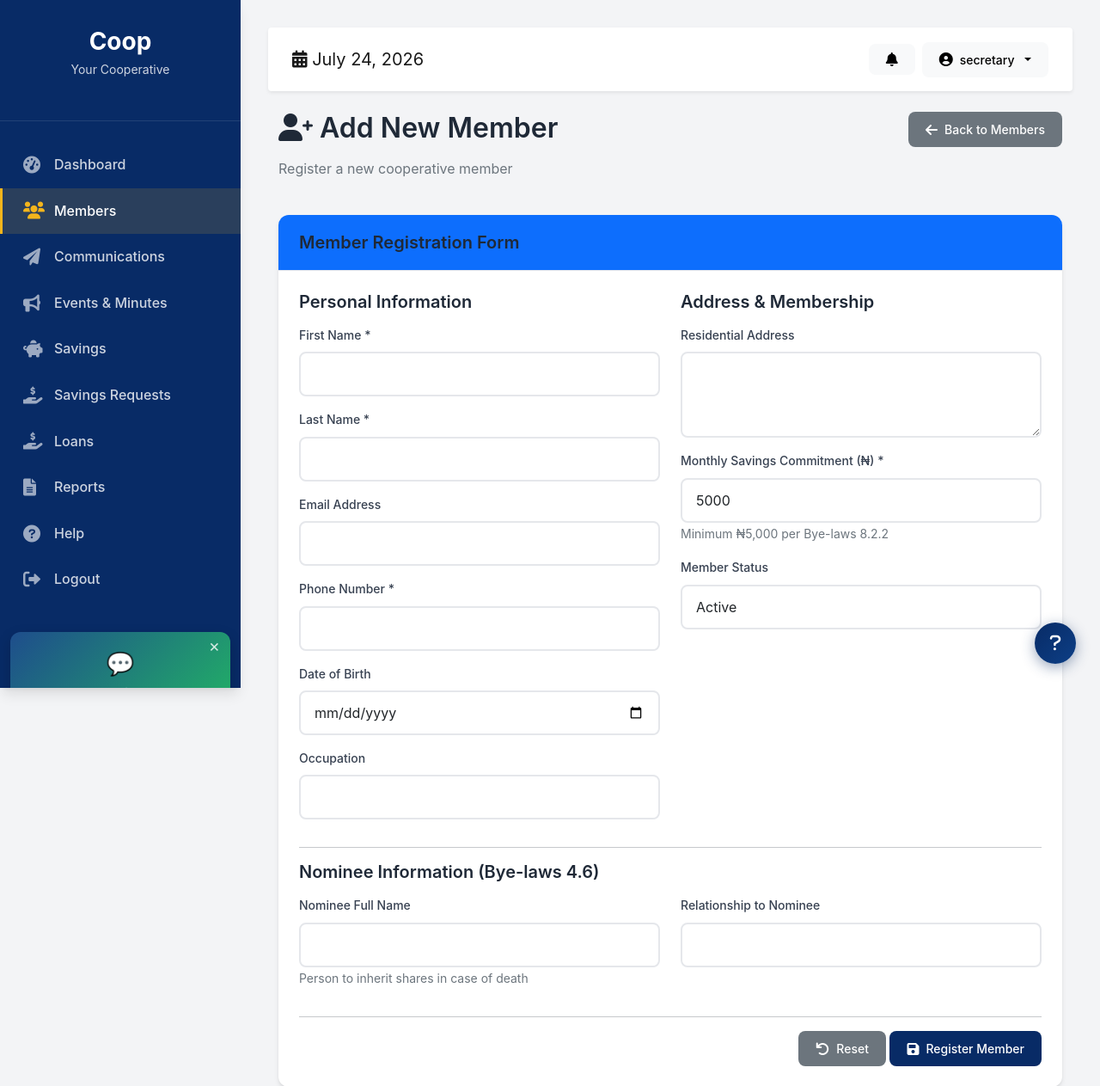
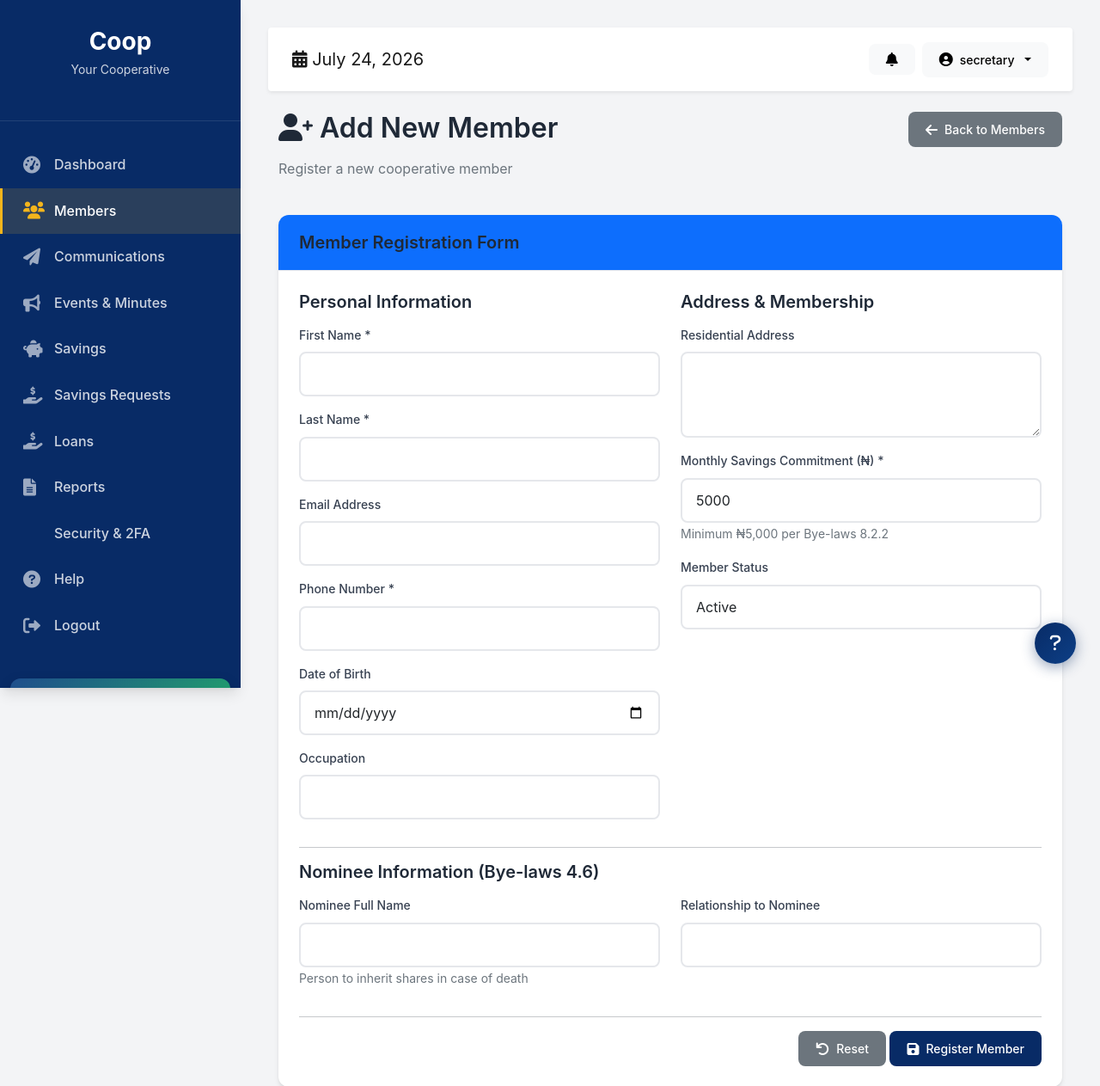
Before and after one commit to keshdel/oou_cooperative_system, a Flask app: page /members/add in a window 1280 px wide. Shown: the top 1263 px of the page at 86% size. Run offline with Flask 3, Linux system fonts and the light colour scheme; a user stored in the database is signed in; data comes from the database, SQL or seed files in the repository; data that the repository does not hold is empty; parts of the project's set-up code (start-up, migrations or seed data) failed here and were passed over; some libraries are stand-ins or nearby versions.

Commit message:
Add "Security & 2FA" to the sidebar (staff and member)
The 2FA setup page (security.index) was only reachable from the top-right
profile dropdown, which was easy to miss. Add a visible sidebar link for all
staff and members so anyone can set up two-factor authentication.

Co-Authored-By: Claude Opus 4.8 <noreply@anthropic.com>

```diff
--- a/templates/base.html
+++ b/templates/base.html
@@ -75,6 +75,10 @@
                     <a href="{{ url_for('portal.support') }}"
                        class="{% if request.endpoint == 'portal.support' %}active{% endif %}">
                         <i class="fas fa-headset"></i> Support
+                    </a>
+                    <a href="{{ url_for('security.index') }}"
+                       class="{% if request.blueprint == 'security' %}active{% endif %}">
+                        <i class="fas fa-shield-halved"></i> Security &amp; 2FA
                     </a>
                     <a href="{{ url_for('help_bp.knowledge_base') }}"
                        class="{% if request.blueprint == 'help_bp' %}active{% endif %}">
@@ -187,6 +191,10 @@
                         <i class="fas fa-credit-card"></i> Subscription
                     </a>
                     {% endif %}
+                    <a href="{{ url_for('security.index') }}"
+                       class="{% if request.blueprint == 'security' %}active{% endif %}">
+                        <i class="fas fa-shield-halved"></i> Security &amp; 2FA
+                    </a>
                     <a href="{{ url_for('help_bp.knowledge_base') }}"
                        class="{% if request.blueprint == 'help_bp' %}active{% endif %}">
                         <i class="fas fa-question-circle"></i> Help
```
